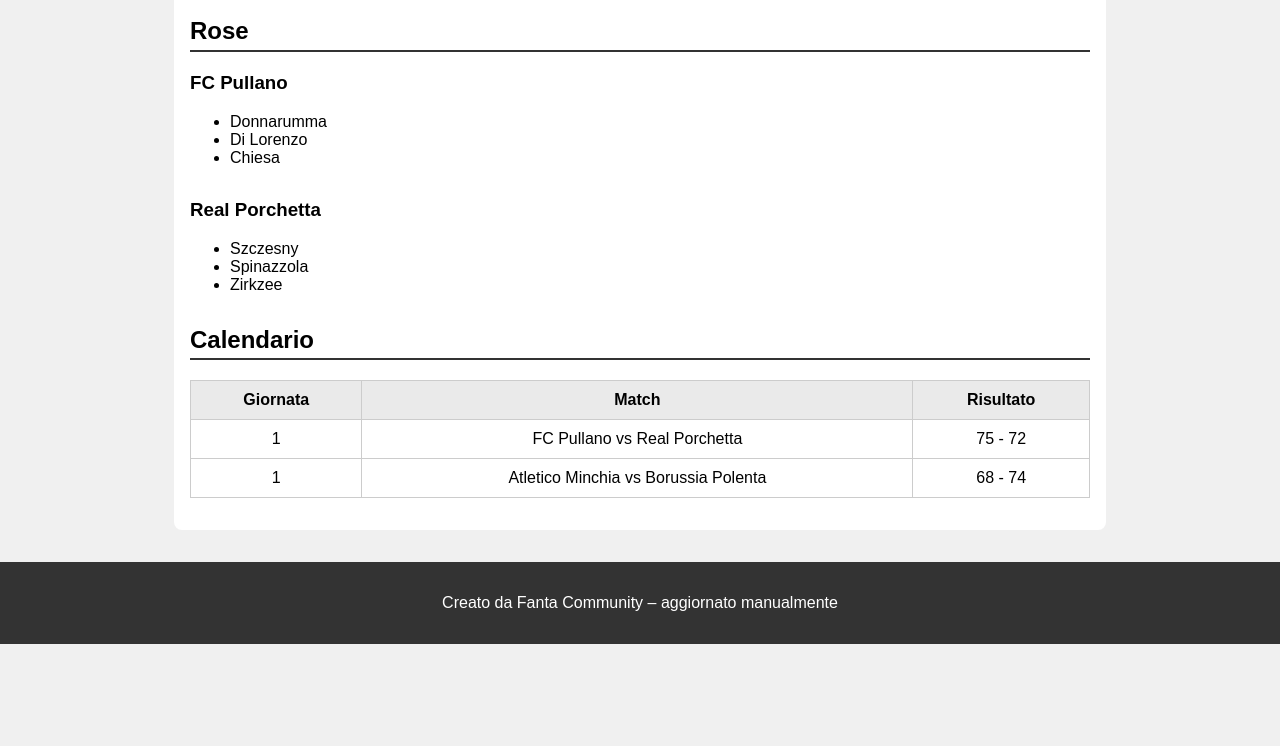
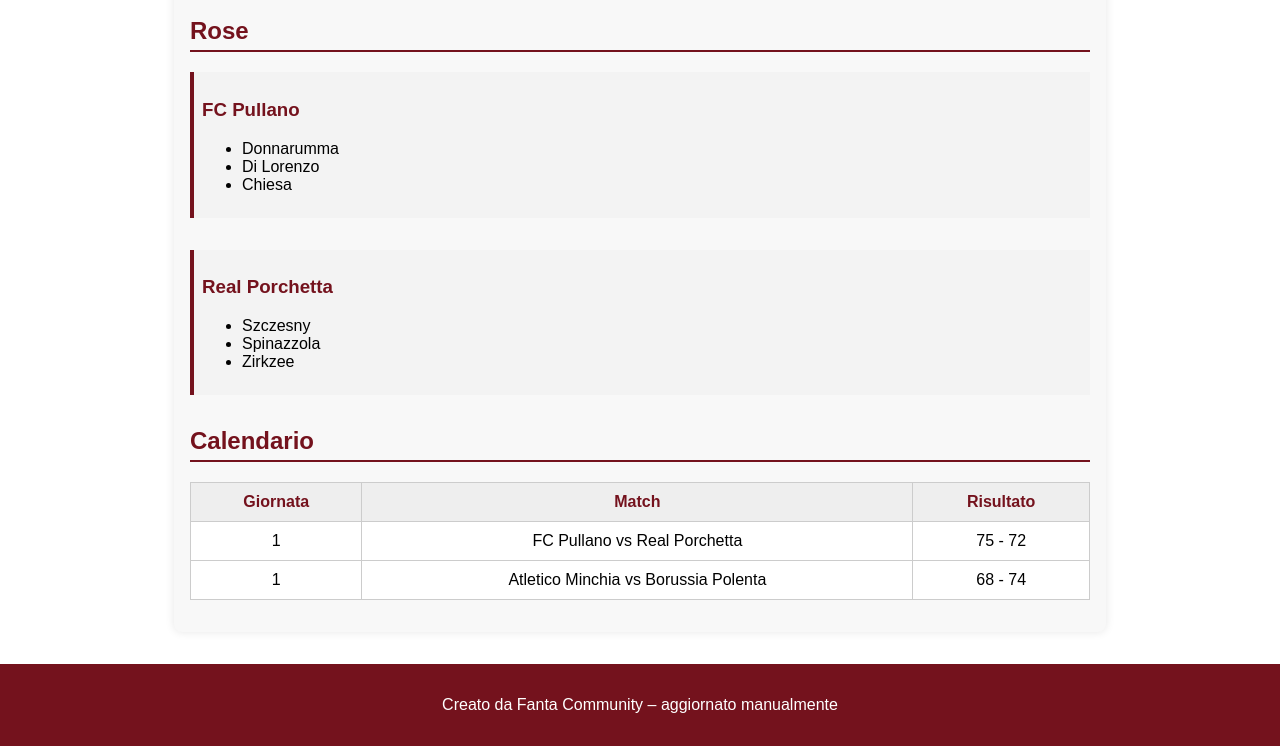
Before and after one commit to FantaLombardo85/fantalombardo85.github.io, a plain HTML site: page index.html in a window 1280 px wide. Shown: the part 394-1140 px from the top of the page. Before the commit the page ends 1038 px from the top, so only its background shows below. Drawn offline with Linux system fonts and the light colour scheme.

Commit message:
Update styles.css

```diff
--- a/styles.css
+++ b/styles.css
@@ -1,13 +1,20 @@
+:root {
+  --amaranto: #74121d;
+  --nero: #000000;
+  --bianco: #ffffff;
+}
+
 body {
   font-family: Arial, sans-serif;
   margin: 0;
   padding: 0;
-  background: #f0f0f0;
+  background: var(--bianco);
+  color: var(--nero);
 }
 
 header, footer {
-  background: #333;
-  color: #fff;
+  background: var(--amaranto);
+  color: var(--bianco);
   padding: 1rem;
   text-align: center;
 }
@@ -16,12 +23,17 @@ main {
   max-width: 900px;
   margin: 2rem auto;
   padding: 1rem;
-  background: #fff;
+  background: #f8f8f8;
   border-radius: 8px;
+  box-shadow: 0 0 10px rgba(0,0,0,0.1);
+}
+
+h1, h2, h3 {
+  color: var(--amaranto);
 }
 
 h2 {
-  border-bottom: 2px solid #333;
+  border-bottom: 2px solid var(--amaranto);
   padding-bottom: 0.3rem;
 }
 
@@ -29,6 +41,7 @@ table {
   width: 100%;
   border-collapse: collapse;
   margin: 1rem 0;
+  background: var(--bianco);
 }
 
 th, td {
@@ -38,11 +51,16 @@ th, td {
 }
 
 th {
-  background: #eaeaea;
+  background: #eee;
+  color: var(--amaranto);
+  font-weight: bold;
 }
 
 .team {
   margin-bottom: 2rem;
+  padding: 0.5rem;
+  border-left: 4px solid var(--amaranto);
+  background: #f3f3f3;
 }
 
 @media (max-width: 600px) {
```
